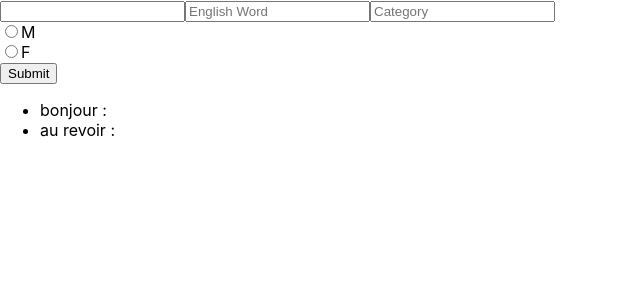
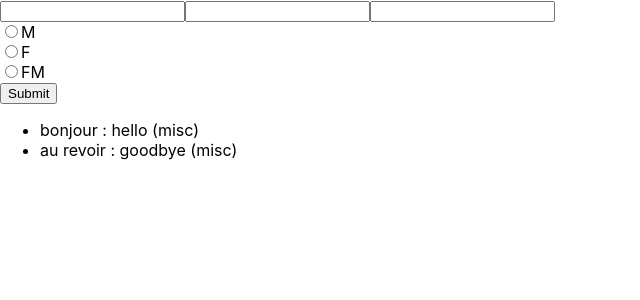
Before and after one commit to dreanx/Dictionary-React, a React (Create React App) app: page / in a window 1280 px wide. Shown: the top 300 px of the page, without its empty margins (0-640 px from the left). Built offline with nearby package versions, Linux system fonts and the light colour scheme.

Commit message:
Adding F/E/Cat to list

```diff
--- a/package.json
+++ b/package.json
@@ -9,6 +9,7 @@
     "react": "^18.2.0",
     "react-dom": "^18.2.0",
     "react-scripts": "5.0.1",
+    "uuid": "^9.0.0",
     "web-vitals": "^2.1.4"
   },
   "scripts": {
--- a/src/App.js
+++ b/src/App.js
@@ -1,43 +1,106 @@
 import React from "react";
+import { v4 as uuidv4 } from "uuid";
 import "./App.css";
 
 function App() {
   const initialList = [
-    { french: "bonjour", english: "hello", category: "misc", id: 1 },
+    { french: "bonjour", english: "hello", category: "misc", gender: "FM", id: 1 },
     { french: "au revoir", english: "goodbye", category: "misc", id: 2 },
   ];
 
+  //The states
   const [list, setList] = React.useState(initialList);
   const [french, setFrench] = React.useState(" ");
+  const [english, setEnglish] = React.useState(" ");
+  const [category, setCategory] = React.useState(" ");
 
+  //The functions that actualizes everytime a character is added in the corresponding input fields the values to add to the submit function
   function handleChangeF(event) {
     setFrench(event.target.value);
   }
+  function handleChangeE(event) {
+    setEnglish(event.target.value);
+  }
+  function handleChangeC(event) {
+    setCategory(event.target.value);
+  }
 
+  //The Submit click function, which adds the new words to the ul as a li (re-renders the whole list everytime)
+  const [count, setCount] = React.useState(3);
   function handleAdd() {
-    const newList = list.concat({ french });
+    const newList = list.concat({ french, english, category, id: count });
+    setCount(count + 1);
     setList(newList);
+    setFrench("");
+    setEnglish("");
+    setCategory("");
     console.log(newList);
   }
+
+  //The radio button uncheck shenenigans
+  const [checked, setChecked] = React.useState({ apple: true, orange: false });
+
+  const changeRadio = (e) => {
+    setChecked(() => {
+      return {
+        M: false,
+        F: false,
+        FM: false,
+        [e.target.value]: true,
+      };
+    });
+  };
 
   return (
     <div>
       <div className="container" id="myForm">
         <input
           type="text"
-          placeholder="French Weord"
+          placeholder="French Word"
           value={french}
           onChange={handleChangeF}
         />
-        <input type="text" placeholder="English Word" />
-        <input type="text" placeholder="Category" />
+        <input
+          type="text"
+          placeholder="English Word"
+          value={english}
+          onChange={handleChangeE}
+        />
+        <input
+          type="text"
+          placeholder="Category"
+          value={category}
+          onChange={handleChangeC}
+        />
         <div>
-          <input type="radio" name="M"></input>
+          <input
+            type="radio"
+            name="M"
+            value="M"
+            checked={checked.M}
+            onChange={changeRadio}
+          ></input>
           <label for="M">M</label>
         </div>
         <div>
-          <input type="radio" name="F"></input>
+          <input
+            type="radio"
+            name="F"
+            value="F"
+            checked={checked.F}
+            onChange={changeRadio}
+          ></input>
           <label for="F">F</label>
+        </div>
+        <div>
+          <input
+            type="radio"
+            name="FM"
+            value="FM"
+            checked={checked.FM}
+            onChange={changeRadio}
+          ></input>
+          <label for="FM">FM</label>
         </div>
         <button type="button" id="wordToAdd" onClick={handleAdd}>
           Submit
@@ -46,7 +109,9 @@ function App() {
 
       <ul>
         {list.map((word) => (
-          <li key={word.id}>{word.french} :</li>
+          <li key={word.id}>
+            {word.french} : {word.english} ({word.category})
+          </li>
         ))}
       </ul>
     </div>
```
Also changed, not shown: 1 other file (tests, documents, lock files or other folders).
